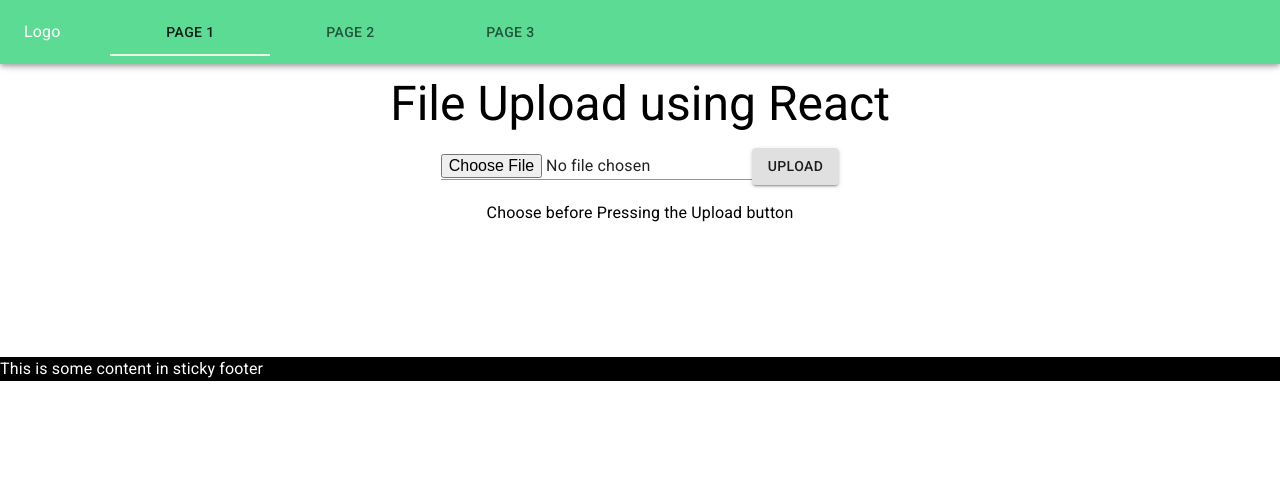
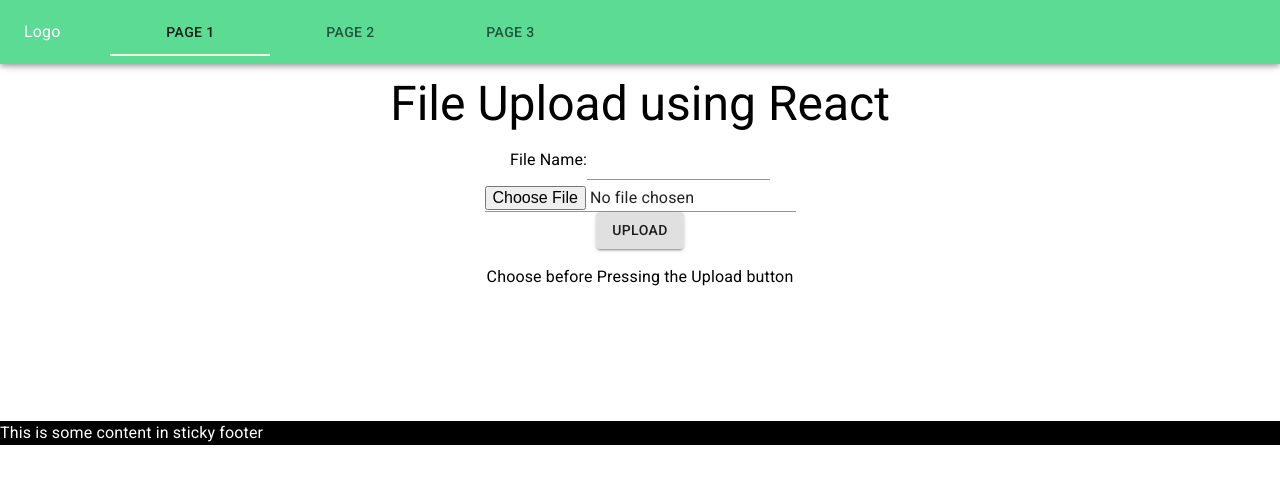
Before and after one commit to tetianasabanina/file-upload-mern, a React (Create React App) app in the folder file-upload-frontend/: page / in a window 1280 px wide. Shown: the top 484 px of the page. Built offline with nearby package versions, Linux system fonts and the light colour scheme.

Commit message:
Add file name input and send it to form data

```diff
--- a/file-upload-frontend/src/components/page1.js
+++ b/file-upload-frontend/src/components/page1.js
@@ -8,38 +8,28 @@ import {
 
 const FirstPage = () => {
   const [selectedFile, setSelectedFile] = useState(null);
-  // On file select (from the pop up)
+  const [fileName, setFileName] = useState('');
+  // On file select
   const onFileChange = (event) => {
-    // Update the state
-    setSelectedFile(event.target.files[0]);
+    const file = event.target.files[0];
+    setSelectedFile(file);
   };
-
+  const onFileNameChange = (event) => {
+    const { value } = event.target;
+    setFileName(value);
+  };
   // On file upload (click the upload button)
   const onFileUpload = (e) => {
     e.preventDefault();
     // Create an object of formData
-    const formData = new FormData();
-    // Update the formData object
-    formData.append(
-      'myFile',
-      selectedFile,
-      selectedFile.name
-    );
+    const data = new FormData();
+    // Update the data object
+    data.append('name', fileName);
+    data.append('myFile', selectedFile);
 
-    // eslint-disable-next-line no-console
-    console.log(...formData);
-    // Details of the uploaded file
-    // eslint-disable-next-line no-console
-    console.log(selectedFile);
-
-    const config = {
-      headers: {
-        'content-type': 'multipart/form-data'
-      }
-    };
     // Request made to the backend api
-    // Send formData object
-    axios.post('http://localhost:5000/upload', formData, config)
+    // Send data object
+    axios.post('http://localhost:5000/upload', data)
       .then((response) => {
       // eslint-disable-next-line no-console
       console.log(response);
@@ -85,23 +75,39 @@ const FirstPage = () => {
   return (
     <Grid container justify="center" item xs={12} spacing={2} style={{ margin: 'auto' }}>
       <Grid container justify="center" item xs={12}>
-        <Typography variant="h3">
+        <Typography variant="h3" style={{ textAlign: 'center' }}>
           File Upload using React
         </Typography>
       </Grid>
-      <Grid container justify="center" item xs={12}>
+      <Grid container justify="center" direction="column" item xs={12}>
         <form onSubmit={onFileUpload}>
-          <TextField type="file" name="file" onChange={onFileChange} />
-          <Button variant="contained" type="submit">
-            Upload
-          </Button>
+          <Grid container justify="center" item xs={12}>
+            <Typography>File Name:</Typography>
+            <TextField
+              type="text"
+              name="fileName"
+              onChange={onFileNameChange}
+            />
+          </Grid>
+          <Grid container justify="center" item xs={12}>
+            <TextField
+              type="file"
+              name="file"
+              onChange={onFileChange}
+            />
+          </Grid>
+          <Grid container justify="center" item xs={12}>
+            <Button variant="contained" type="submit">
+              Upload
+            </Button>
+          </Grid>
         </form>
       </Grid>
       <Grid container justify="center" item xs={12}>
         {fileData()}
       </Grid>
     </Grid>
-);
+  );
 };
 
 export default FirstPage;
```
